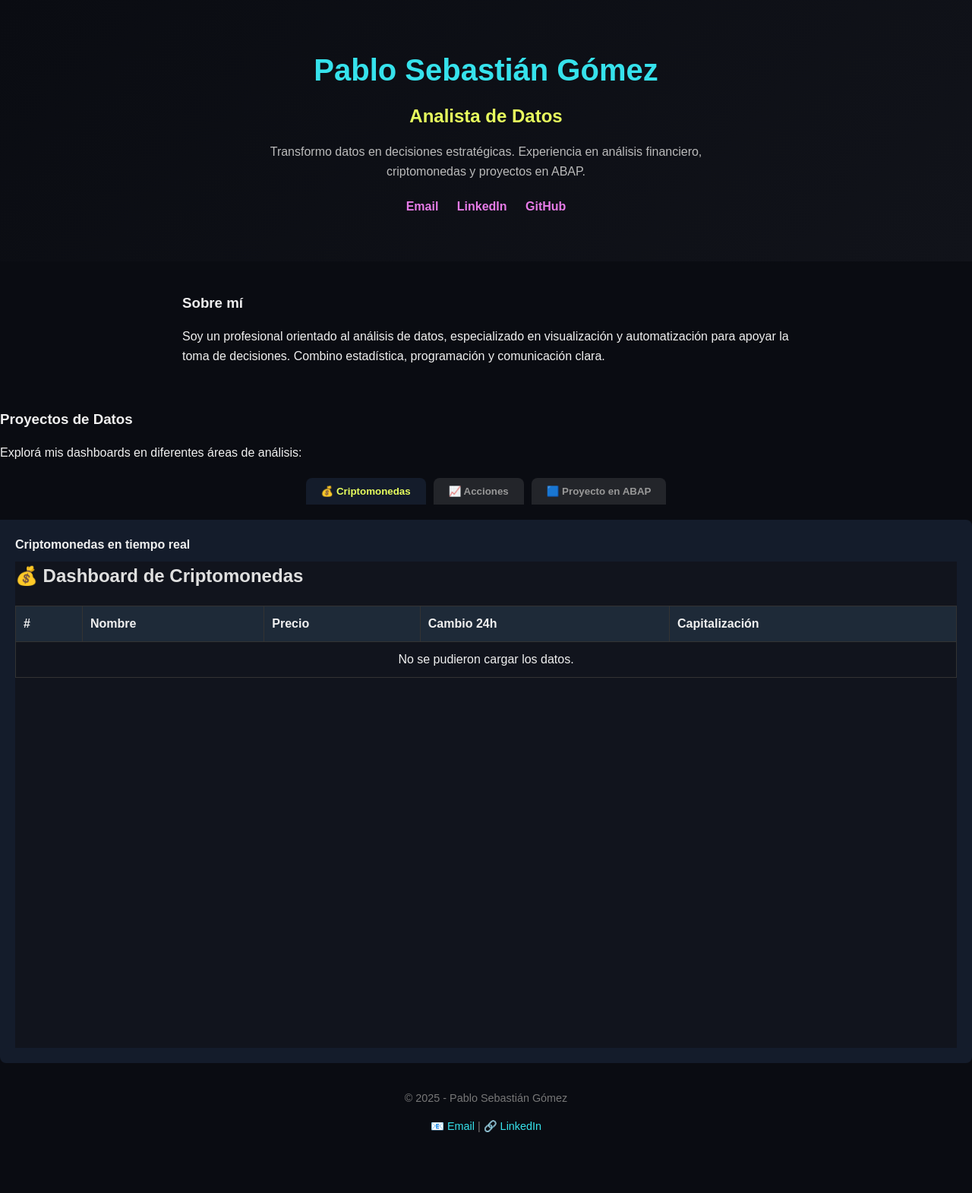
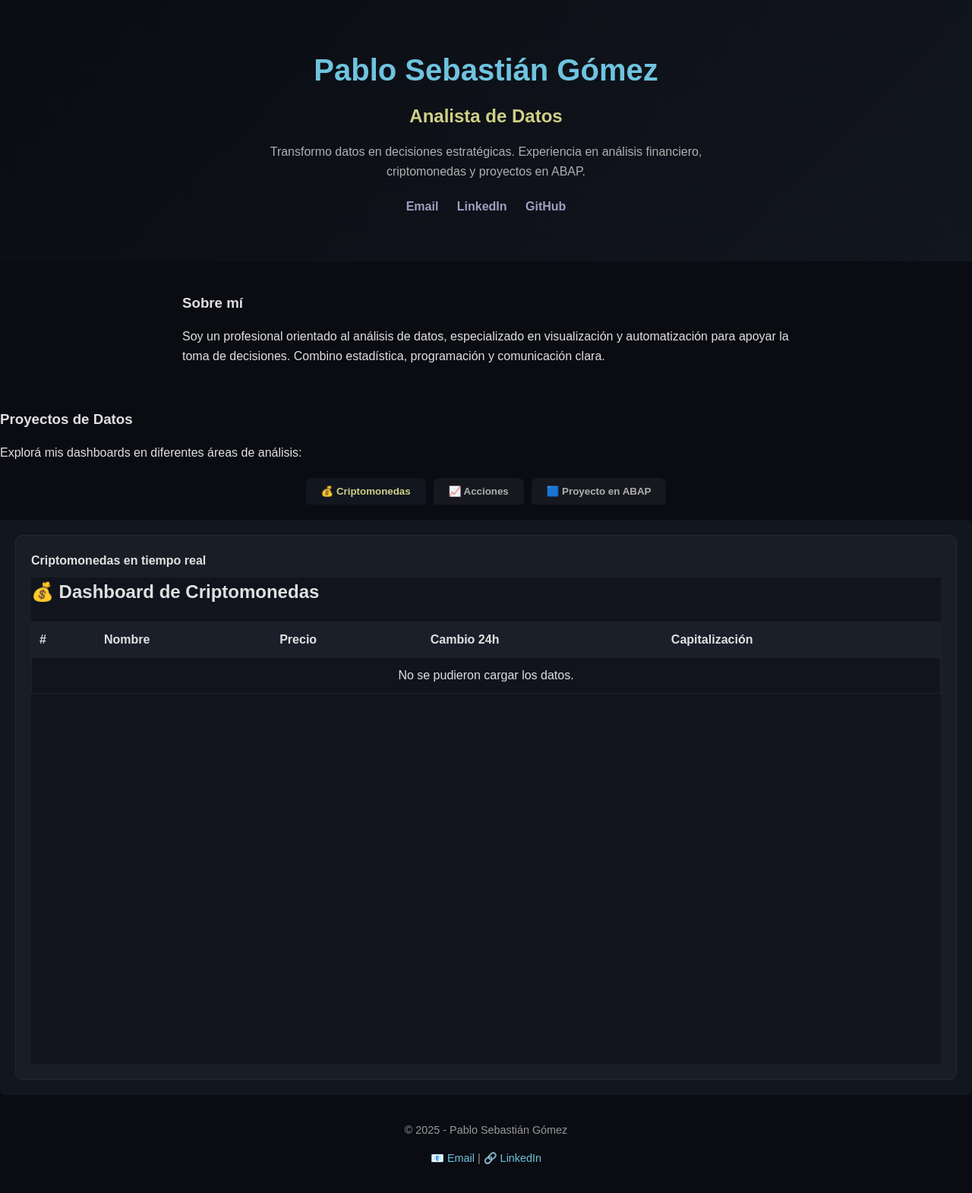
Before and after one commit to pablosebastiangomez-dev/professional-profile, a plain HTML site: page index.html in a window 1280 px wide. Shown: the whole page at 76% size. Before the commit the page ends 1529 px from the top, so only its background shows below. Drawn offline with Linux system fonts and the light colour scheme; no server answers.

Commit message:
Update style.css

```diff
--- a/style.css
+++ b/style.css
@@ -2,33 +2,48 @@
 body {
   margin: 0;
   font-family: 'Montserrat', sans-serif;
-  background: #0a0c12;
-  color: #f0f0f0;
+  background: #0a0c12; /* fondo más oscuro y sobrio */
+  color: #e0e0e0;      /* texto más suave */
   line-height: 1.6;
 }
 
-h1, h2, h3, h4, h5 { margin: 0 0 10px; }
+h1, h2, h3, h4, h5 {
+  margin: 0 0 10px;
+}
 
 /* === Hero === */
 .hero {
   text-align: center;
   padding: 60px 20px;
-  background: linear-gradient(135deg, #0a0c12 0%, #11131a 100%);
+  background: linear-gradient(135deg, #0a0c12 0%, #12161f 100%);
 }
 
-.hero h1 { font-size: 2.5rem; color: #36e2ec; }
-.hero h2 { font-size: 1.5rem; color: #e8ff5e; margin-bottom: 15px; }
-.hero p { max-width: 600px; margin: 0 auto 20px; color: #bbb; }
+.hero h1 {
+  font-size: 2.5rem;
+  color: #6fc3df; /* azul suave */
+}
+.hero h2 {
+  font-size: 1.5rem;
+  color: #cfd186; /* amarillo sobrio */
+  margin-bottom: 15px;
+}
+.hero p {
+  max-width: 600px;
+  margin: 0 auto 20px;
+  color: #b0b0b0;
+}
 
 .social-links a {
   margin: 0 10px;
   text-decoration: none;
-  color: #e67be7;
+  color: #a09ec1;
   font-weight: bold;
 }
-.social-links a:hover { color: #36e2ec; }
+.social-links a:hover {
+  color: #6fc3df;
+}
 
-/* === Sobre mí === */
+/* === Sección Sobre mí === */
 #about {
   padding: 40px 20px;
   max-width: 800px;
@@ -45,51 +60,88 @@ h1, h2, h3, h4, h5 { margin: 0 0 10px; }
 .tab-button {
   padding: 10px 20px;
   border: none;
-  background: rgba(255,255,255,0.1);
-  color: #999;
+  background: rgba(255,255,255,0.05);
+  color: #b0b0b0;
   cursor: pointer;
   border-radius: 8px 8px 0 0;
   font-weight: bold;
   transition: all 0.3s;
 }
 .tab-button.active {
-  background: #141c2b;
-  color: #e8ff5e;
+  background: #12161f;
+  color: #cfd186;
 }
-.tab-button:hover { color: #fff; }
+.tab-button:hover {
+  color: #fff;
+}
 
 /* === Contenido Tabs === */
 .tab-content {
   display: none;
-  background: #141c2b;
+  background: #12161f;
   padding: 20px;
   border-radius: 0 8px 8px 8px;
 }
-.tab-content.active { display: block; }
+.tab-content.active {
+  display: block;
+}
 
-/* === Dashboard card / iframe === */
-.dashboard-card { width: 100%; height: 100%; padding: 0; margin: 0; border: none; }
-.dashboard-card iframe { width: 100%; height: 80vh; border: none; display: block; }
+/* === Dashboard card === */
+.dashboard-card {
+  width: 100%;
+  height: 100%;
+  padding: 20px;
+  border: 1px solid rgba(255,255,255,0.05);
+  border-radius: 10px;
+  background: rgba(255,255,255,0.03);
+  box-sizing: border-box;
+}
 
-/* === Tables === */
-table {
+/* El iframe ocupa todo el espacio disponible */
+.dashboard-card iframe {
   width: 100%;
-  border-collapse: collapse;
-  margin-top: 20px;
-  color: #f0f0f0;
+  height: 80vh;
+  border: none;
+  display: block;
 }
-th, td { padding: 10px; border: 1px solid #333; text-align: left; }
-th { background-color: #1e2a38; }
-.color-green { color: #28d98b; }
-.color-red { color: #ff5f5f; }
-.coin-name img { vertical-align: middle; margin-right: 6px; }
 
 /* === Footer === */
 footer {
   text-align: center;
   padding: 20px;
   font-size: 0.9rem;
-  color: #777;
+  color: #999;
 }
-footer a { color: #36e2ec; text-decoration: none; }
-footer a:hover { color: #e67be7; }
+footer a {
+  color: #6fc3df;
+  text-decoration: none;
+}
+footer a:hover {
+  color: #cfd186;
+}
+
+/* === Tablas === */
+table {
+  width: 100%;
+  border-collapse: collapse;
+  margin-top: 20px;
+  color: #e0e0e0;
+}
+th, td {
+  padding: 10px;
+  border: 1px solid #222;
+  text-align: left;
+}
+th {
+  background-color: #1a1f2a;
+}
+.color-green {
+  color: #28d98b;
+}
+.color-red {
+  color: #ff5f5f;
+}
+.coin-name img {
+  vertical-align: middle;
+  margin-right: 6px;
+}
```
